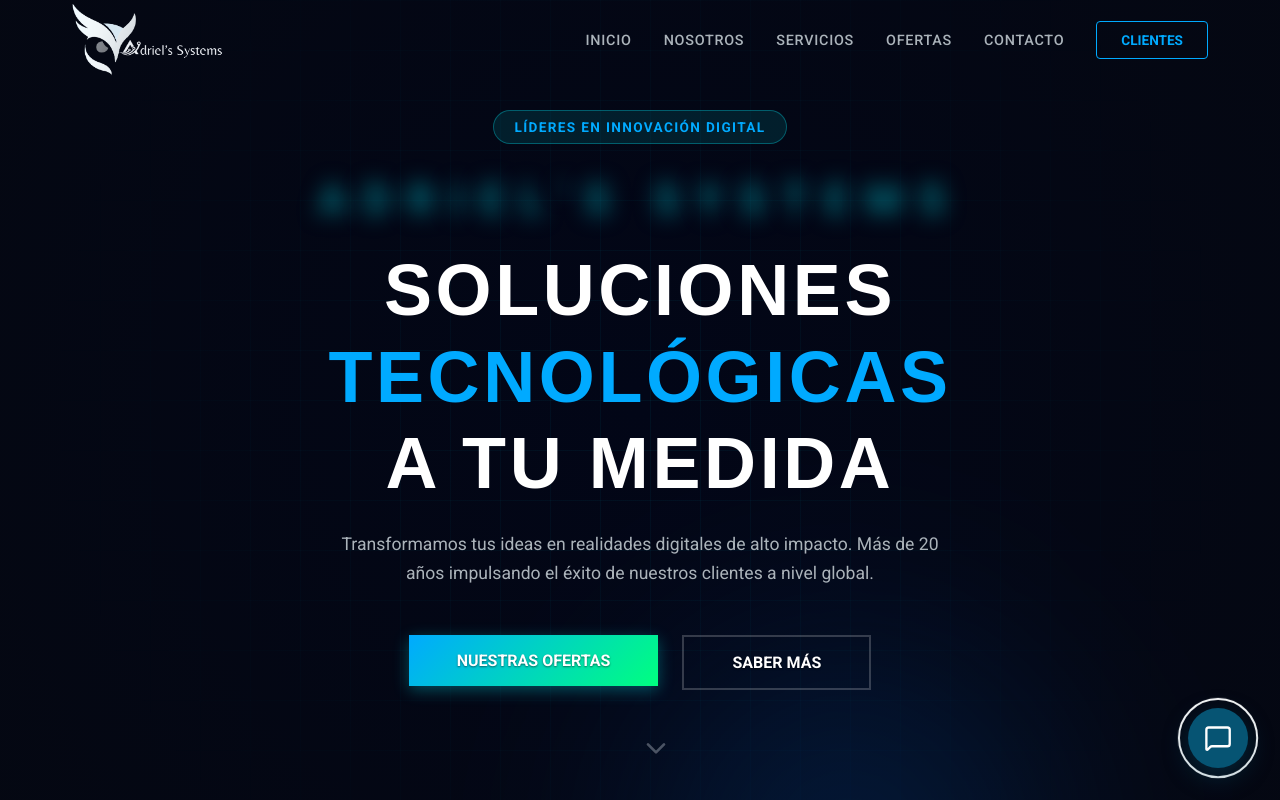
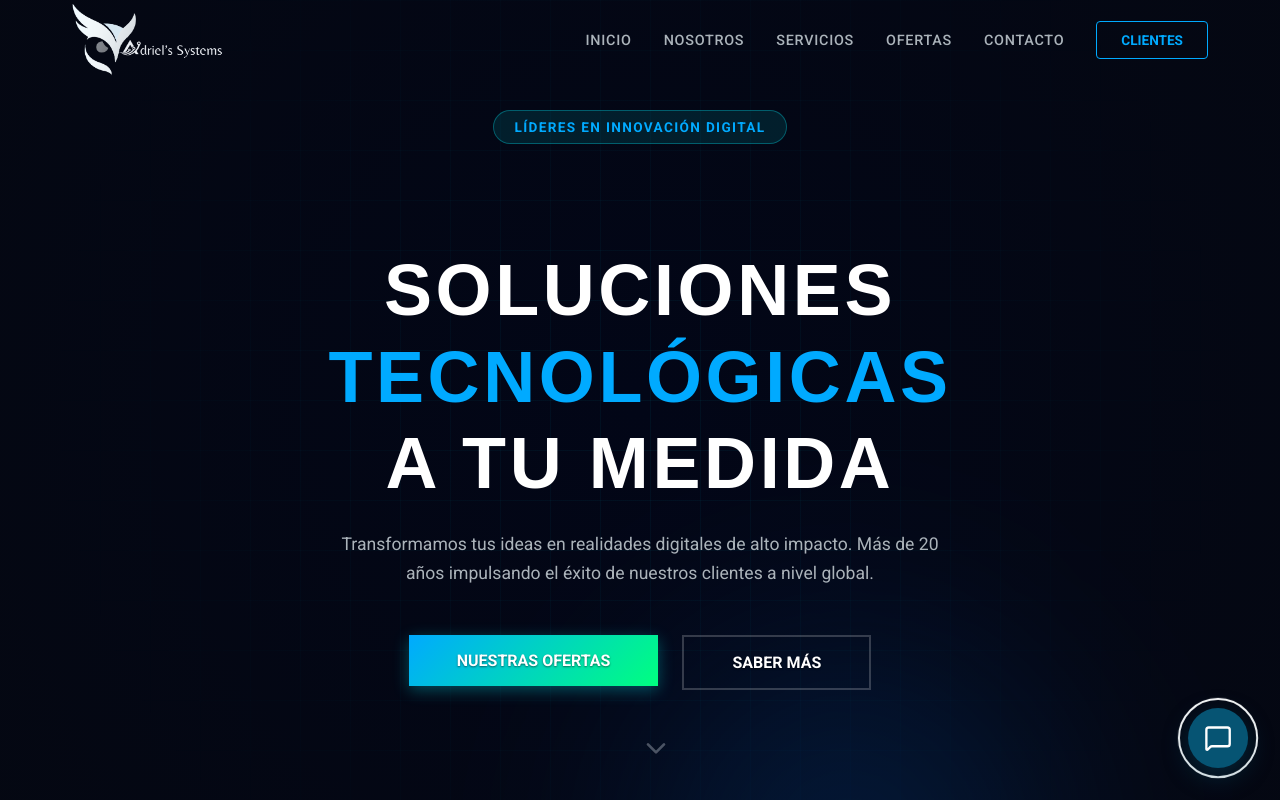
Before and after one commit to rhectoroc/appweb, a Next.js app: page / in a window 1280 px wide. In both pictures the pointer is over the element "ADRIEL'S SYSTEMS". Shown: the top 800 px of the page. Built offline with nearby package versions, Linux system fonts and the light colour scheme; a web font is replaced by a local one.

Commit message:
"fix: brand name sharpness on hover for Chromium browsers"

```diff
--- a/src/components/sections/HeroSection.module.css
+++ b/src/components/sections/HeroSection.module.css
@@ -122,7 +122,10 @@
     -webkit-text-fill-color: transparent;
     animation: gradientFlow 4s linear infinite;
 
-    /* Removed filter: drop-shadow because it causes transparency in Chrome/Edge when used with background-clip: text */
+    /* Prevents blurriness on scale in Chromium */
+    will-change: transform;
+    backface-visibility: hidden;
+    -webkit-font-smoothing: antialiased;
 }
 
 @keyframes gradientFlow {
@@ -152,10 +155,14 @@
 
 .brandReveal:hover {
     letter-spacing: 0.4em;
-    transform: scale(1.05);
+    transform: scale(1.05) translateZ(0);
+    /* translateZ(0) forces GPU rendering for extra sharpness */
     animation: gradientFlow 2s linear infinite;
-    /* Adding text-shadow on hover as a safer alternative to filters for Chrome */
-    text-shadow: 0 0 20px rgba(0, 242, 255, 0.5);
+}
+
+/* Applying glow to spans specifically for sharper rendering in Chrome */
+.brandReveal:hover span {
+    filter: drop-shadow(0 0 8px rgba(0, 242, 255, 0.4));
 }
 
 @keyframes pulseGlow {
```
